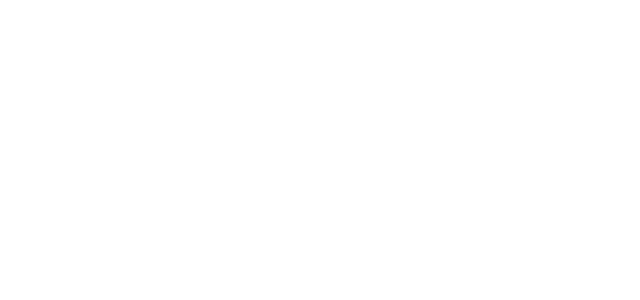
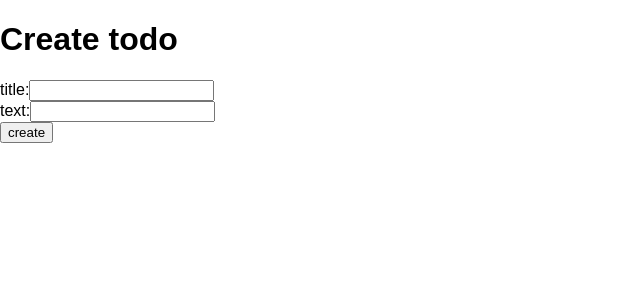
Before and after one commit to hanocha/simple-react-todos, a React (Create React App) app: page /new in a window 1280 px wide. Shown: the top 300 px of the page, without its empty margins (0-640 px from the left). Built offline with nearby package versions, Linux system fonts and the light colour scheme; the HTML template or start-up script is replaced by a standard one.

Commit message:
Create CreateTodoPage component

```diff
--- a/src/App.tsx
+++ b/src/App.tsx
@@ -1,5 +1,6 @@
 import * as React from 'react';
 import { BrowserRouter as Router, Route } from 'react-router-dom';
+import { CreateTodoPage } from './CreateTodoPage';
 import { TodoListContainer } from './TodoListContainer';
 
 export default class App extends React.Component {
@@ -8,6 +9,7 @@
       <Router>
         <React.Fragment>
           <Route exact={true} path="/" component={TodoListContainer} />
+          <Route exact={true} path="/new" component={CreateTodoPage} />
         </React.Fragment>
       </Router>
     );
--- /dev/null
+++ b/src/CreateTodoPage.tsx
@@ -0,0 +1,20 @@
+import * as React from 'react';
+
+export const CreateTodoPage: React.ComponentType<any> = () => (
+  <div>
+    <h1>Create todo</h1>
+    <form>
+      <div>
+        <label>title:</label>
+        <input type="text" name="title" />
+      </div>
+      <div>
+        <label>text:</label>
+        <input type="text" name="text" />
+      </div>
+      <div>
+        <input type="submit" value="create" />
+      </div>
+    </form>
+  </div>
+);
```
